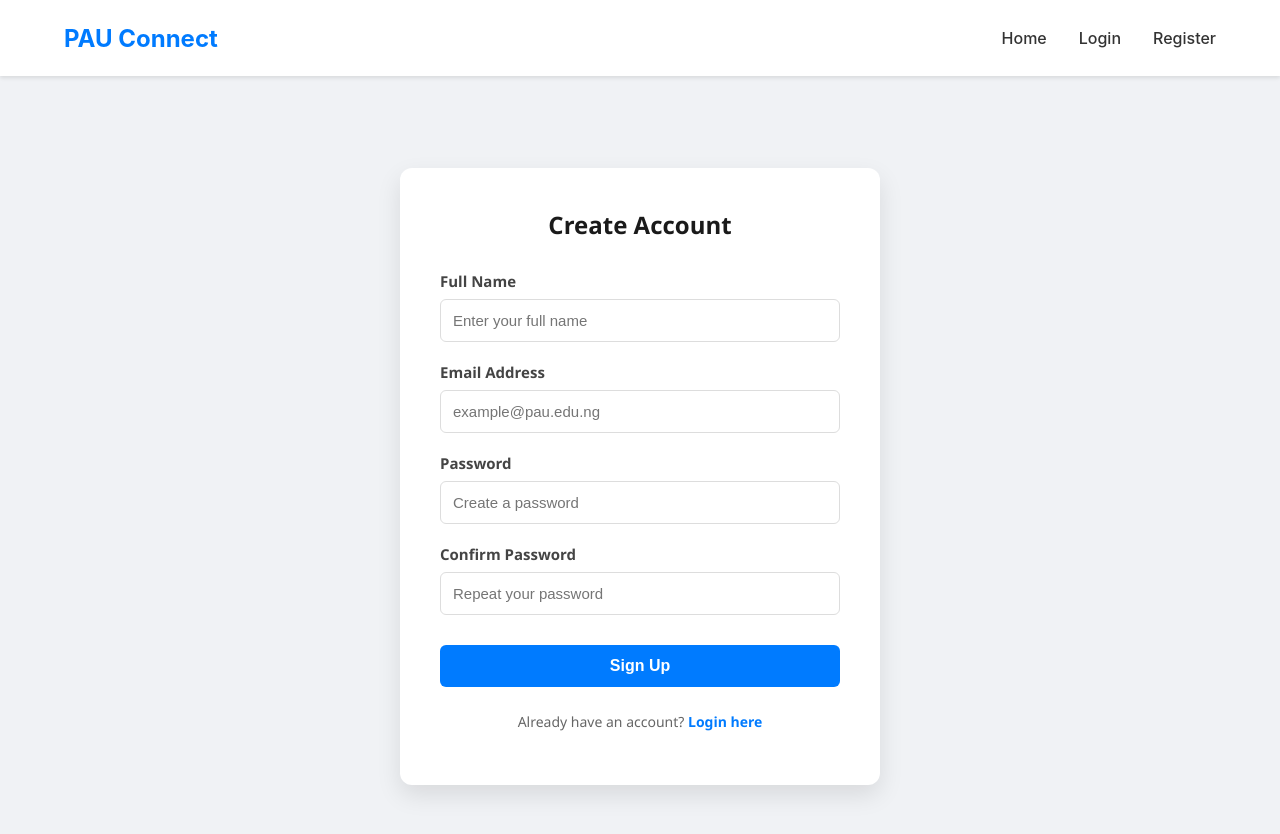
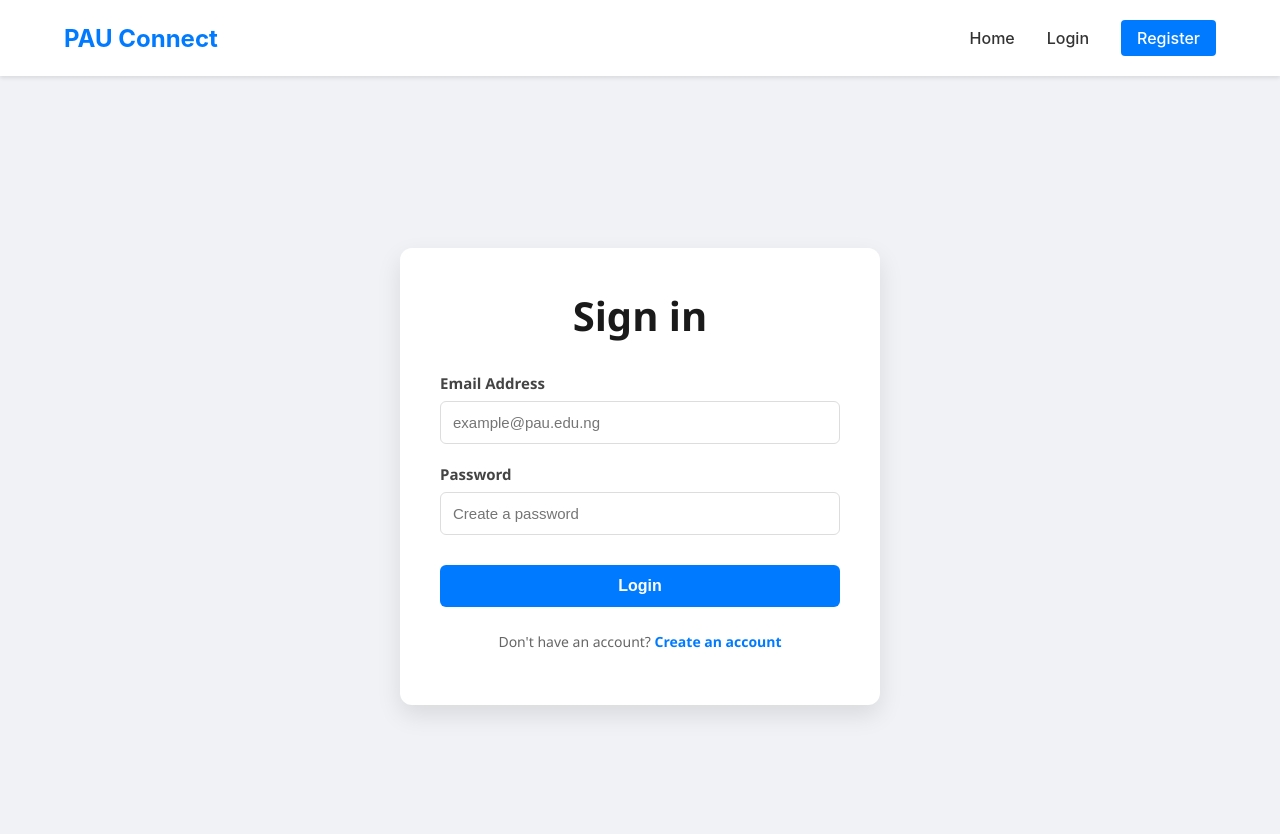
Before and after one commit to Sheismargret/COS-Group-2, a React (Create React App) app in the folder frontend/: page /Login in a window 1280 px wide. Shown: the top 834 px of the page. Built offline with nearby package versions, Linux system fonts and the light colour scheme.

Commit message:
Implement React router for seamless navigation

```diff
--- a/frontend/package.json
+++ b/frontend/package.json
@@ -9,6 +9,7 @@
     "@testing-library/user-event": "^13.5.0",
     "react": "^19.2.5",
     "react-dom": "^19.2.5",
+    "react-router-dom": "^7.14.2",
     "react-scripts": "5.0.1",
     "web-vitals": "^2.1.4"
   },
--- a/frontend/src/App.js
+++ b/frontend/src/App.js
@@ -1,12 +1,20 @@
-import './App.css';
+import { Routes, Route } from "react-router-dom";
 import Navbar from './components/Navbar';
 import Register from './pages/Register.js';
+import Login from './pages/Login.js';
+import './App.css';
+
+const Home = () => <div className="page-container"><h1>🏠 Home Page</h1></div>;
 
 function App() {
   return (
     <div className="App">
       <Navbar />
-      <Register />
+      <Routes>
+        <Route path="/" element={<Home />} />
+        <Route path="/Login" element={<Login />} />
+        <Route path="/Register" element={<Register />} />
+      </Routes>
     </div>
   );
 }
--- a/frontend/src/components/Navbar.js
+++ b/frontend/src/components/Navbar.js
@@ -1,14 +1,15 @@
 import React from 'react';
 import '../styles/Navbar.css';
+import { Link } from "react-router-dom";
 
 const Navbar = () => {
     return (
         <nav className="navbar">
             <div className="nav-logo">PAU Connect</div>
             <ul className="nav-links">
-                <li><a href="/">Home</a></li>
-                <li><a href="/login">Login</a></li>
-                <li><a href="/register">Register</a></li>
+                <li><Link to="/">Home</Link></li>
+                <li><Link to="/Login">Login</Link></li>
+                <li> <Link to="/Register" className="btn-link">Register</Link></li>
             </ul>
         </nav>
     );
--- a/frontend/src/index.js
+++ b/frontend/src/index.js
@@ -1,5 +1,6 @@
 import React from 'react';
 import ReactDOM from 'react-dom/client';
+import { BrowserRouter } from "react-router-dom";
 import './index.css';
 import App from './App';
 import reportWebVitals from './reportWebVitals';
@@ -7,7 +8,9 @@ import reportWebVitals from './reportWebVitals';
 const root = ReactDOM.createRoot(document.getElementById('root'));
 root.render(
   <React.StrictMode>
-    <App />
+    <BrowserRouter>
+      <App />
+    </BrowserRouter>
   </React.StrictMode>
 );
 
--- /dev/null
+++ b/frontend/src/pages/Login.js
@@ -0,0 +1,31 @@
+import '../styles/Register.css';
+/*import React, { useState } from 'react';*/
+import { Link } from 'react-router-dom';
+
+const Login = () => {
+    return (
+    <div className="auth-wrapper">
+        <div className="auth-card">
+            <div className="auth-header">
+                <h2>Sign in</h2>
+            </div>
+            <form className="auth-form">
+                <div className="input-group">
+                    <label>Email Address</label>
+                    <input type="email" placeholder="example@pau.edu.ng" required />
+                </div>
+                <div className="input-group">
+                    <label>Password</label>
+                    <input type="password" placeholder="Create a password" required />
+                </div>
+                <button type="submit" className="auth-btn">Login</button>
+            </form>
+            <div className="auth-footer">
+                <p>Don't have an account? <Link to="/Register">Create an account</Link></p>
+            </div>
+        </div>
+    </div>
+);
+};
+
+export default Login;
--- a/frontend/src/pages/Register.js
+++ b/frontend/src/pages/Register.js
@@ -1,5 +1,6 @@
 import '../styles/Register.css';
-import React, { useState } from 'react';
+/*import React, { useState } from 'react';*/
+import { Link } from 'react-router-dom';
 
 const Register = () => {
     return (
@@ -28,7 +29,7 @@ const Register = () => {
                 <button type="submit" className="auth-btn">Sign Up</button>
             </form>
             <div className="auth-footer">
-                <p>Already have an account? <a href="/login">Login here</a></p>
+                <p>Already have an account? <Link to="/Login">Login here</Link></p>
             </div>
         </div>
     </div>
--- a/frontend/src/styles/Navbar.css
+++ b/frontend/src/styles/Navbar.css
@@ -32,3 +32,14 @@
 .nav-links a:hover {
     color: #007bff;
 }
+
+.btn-link {
+    padding: 0.5rem 1rem;
+    background-color: #007bff;
+    color: #fff !important;
+    border-radius: 4px;
+    transition: background-color 0.3s;
+}
+.btn-link:hover {
+    background-color: #0056b3;
+}
--- a/frontend/src/styles/Register.css
+++ b/frontend/src/styles/Register.css
@@ -26,7 +26,7 @@
 .auth-header h2 {
     margin: 0;
     color: #1a1a1a;
-    font-size: 24px;
+    font-size: 40px;
 }
 
 .auth-header p {
```
Also changed, not shown: 1 other file (tests, documents, lock files or other folders).
